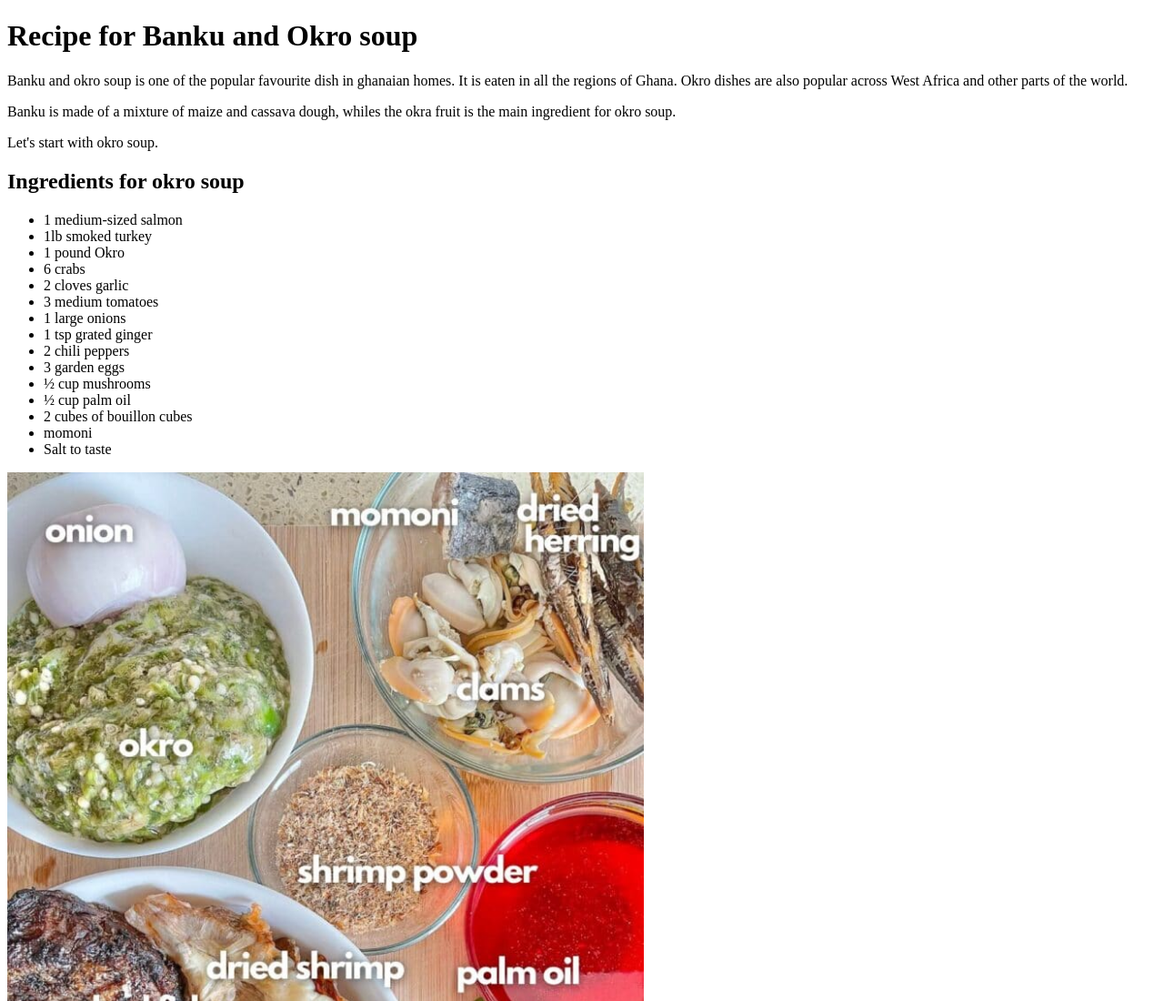
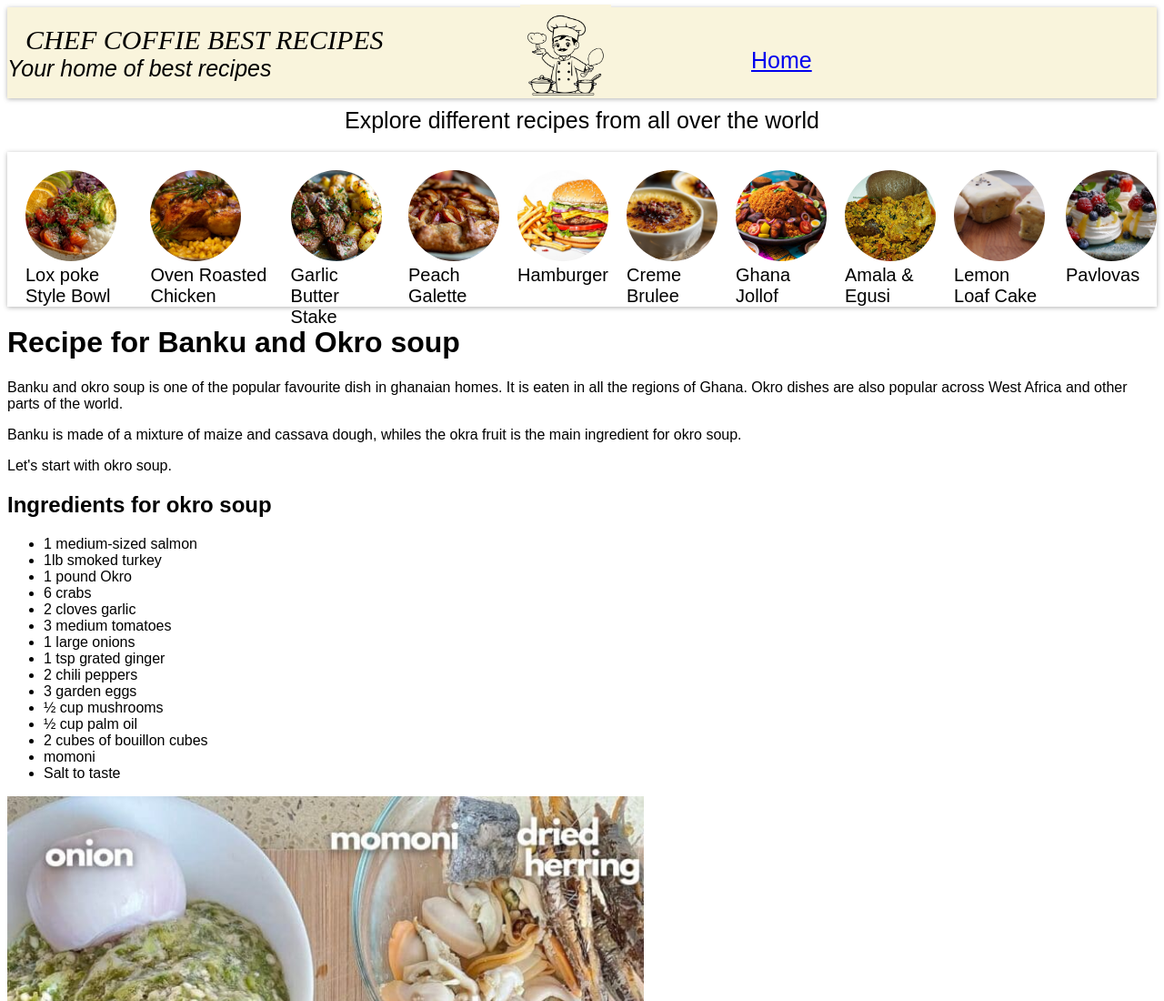
Before and after one commit to kellscaleb/school-project, a plain HTML site: page index.html in a window 1280 px wide. Shown: the top 1100 px of the page at 91% size. Drawn offline with Linux system fonts and the light colour scheme; a script that the page names is missing.

Commit message:
Add an header with nav links

```diff
--- a/index.html
+++ b/index.html
@@ -4,10 +4,110 @@
     <meta charset="UTF-8" />
     <meta name="viewport" content="width=device-width, initial-scale=1.0" />
     <title>My Recipe</title>
+
+    <link rel="stylesheet" href="styles/header.css">
+    <link rel="stylesheet" href="general.css">
+    <link rel="stylesheet" href="media.css">
   </head>
   <body>
-    <h1>Recipe for Banku and Okro soup</h1>
-    <div>
+    <header class="site-header">
+
+     <div class="brand-section">
+          <div class="brand-name">CHEF COFFIE BEST RECIPES</div>
+          <div class="brand-statement">Your home of best recipes</div>
+
+     </div>
+
+          <nav>
+            <a href="index.html"><img src="assets/images/CHEF brand.png" class="cartoon-brand"></a>
+            <a class="home-tab" href="./">Home</a>
+
+
+
+
+          </nav>
+
+        </div>
+
+
+    </header>
+    <div class="explore-row">Explore different recipes from all over the world</div>
+      <div class=" explore-container">
+          <div class="food-explore">
+            <div><img class="explore-food-pic" src="assets/images/Lox-Poke-Style-Bowl-with-Avocado-and-Citrus-Recipe-1.jpg" ></div>
+
+          <div class="food-name">Lox poke Style Bowl</div>
+          </div>
+
+      <div class="food-explore">
+            <div><img class="explore-food-pic" src="assets/images/Oven-Roasted-Chicken-With-Sweet-Corn-Flavor-Packed-One-Pan-Meal.jpg" ></div>
+
+          <div class="food-name">Oven Roasted Chicken </div>
+          </div>
+
+
+      <div class="food-explore">
+            <div><img class="explore-food-pic" src="assets/images/Garlic-Butter-Steak-Bites-with-Crispy-Potatoes-for-a-Quick-Dinner.jpg" ></div>
+
+          <div class="food-name">Garlic Butter Stake </div>
+          </div>
+
+
+        <div class="food-explore">
+            <div><img class="explore-food-pic" src="assets/images/Peach-Galette-with-Almond-Crust-How-to-make.jpg" ></div>
+
+          <div class="food-name">Peach Galette </div>
+          </div>
+
+        <div class="food-explore">
+            <div><img class="explore-food-pic" src="assets/images/closeup-hamburger-french-fries-napkin-illustration-mingo-side-fed-shows-large-drawing-real-oil_938522-6983.jpg" ></div>
+
+          <div class="food-name">Hamburger</div>
+          </div>
+
+
+          <div class="food-explore">
+            <div><img class="explore-food-pic" src="assets/images/Creme-Brulee-for-Two-–-Crackly-Tops-Silky-Centers.jpg" ></div>
+
+          <div class="food-name">Creme Brulee </div>
+          </div>
+
+
+
+        <div class="food-explore">
+            <div><img class="explore-food-pic" src="assets/images/ghana-jollof-rice-1.jpg" ></div>
+
+          <div class="food-name">Ghana Jollof </div>
+          </div>
+
+        <div class="food-explore">
+            <div><img class="explore-food-pic" src="assets/images/Egusi-frying-method-with-amala.jpg" ></div>
+
+          <div class="food-name">Amala & Egusi </div>
+          </div>
+
+
+          <div class="food-explore">
+            <div><img class="explore-food-pic" src="assets/images/Lemon-Lavender-Loaf-Cake-Inspired-by-the-Scents-of-a-French-Garden.jpg" ></div>
+
+          <div class="food-name">Lemon Loaf Cake </div>
+          </div>
+
+
+         <div class="food-explore">
+            <div><img class="explore-food-pic" src="assets/images/Mini-Pavlovas-with-Lemon-Curd-and-Berries-Recipe-2025.jpg" ></div>
+
+          <div class="food-name">Pavlovas </div>
+          </div>
+
+
+
+      </div>
+
+
+
+    <div><h1>Recipe for Banku and Okro soup</h1>
+     <div>
       <p>
         Banku and okro soup is one of the popular favourite dish in ghanaian
         homes. It is eaten in all the regions of Ghana. Okro dishes are also
@@ -18,6 +118,9 @@
         fruit is the main ingredient for okro soup.
       </p>
     </div>
+
+    </div>
+
 
     <p>Let's start with okro soup.</p>
     <div>
--- /dev/null
+++ b/media.css
@@ -0,0 +1,31 @@
+.explore-container {
+    display: flex;
+    flex-direction: row;
+    height: 150px;
+    gap: 20PX;
+    margin-bottom: 20px;
+    padding-left: 20px;
+    padding-top: 20px;
+    box-shadow: 0px 1px 5px  rgba(0, 0, 0, 0.3);
+    justify-content: space-evenly
+;
+
+}
+.explore-row {
+    text-align: center;
+    font-size: 25px;
+    margin-top: 10px;
+    margin-bottom: 20px;
+}
+
+.explore-food-pic {
+    height: 100px;
+    width: 100px;
+    object-fit: cover;
+    border-radius: 50px;
+}
+
+.food-name {
+    font-size: 20px;
+    word-wrap:break-word;
+}
--- /dev/null
+++ b/styles/header.css
@@ -0,0 +1,60 @@
+body {
+    font-family: Arial;
+}
+
+
+
+.site-header {
+    background-color: rgb(249, 244, 220);
+    position: relative;
+    display: flex;
+    flex-direction: row;
+    align-items: center;
+    top: 0;
+    left: 0;
+    right: 0;
+    height: 100px;
+    border-bottom-width: 1px;
+    box-shadow: 0px 1px 5px  rgba(0, 0, 0, 0.3);
+
+
+}
+
+. brand-section {
+    position: absolute;
+
+}
+
+.brand-name {
+    font-family: Haettenschweiler;
+    font-style:italic;
+    font-size: 30px;
+    margin-left: 20px;
+
+
+}
+
+.brand-statement {
+    font-size: 25px;
+    font-style:oblique;
+
+
+
+}
+
+.cartoon-brand {
+    width: 100px;
+    height: 100px;
+    object-fit: cover;
+    margin-left: 150px;
+    position: relative;
+;
+
+}
+
+.home-tab {
+    position: relative;
+    margin-left: 150px;
+    font-size: 25px;
+    top: -30px;
+}
```
Also changed, not shown: assets/images/CHEF brand.png (added), assets/images/Creme-Brulee-for-Two-–-Crackly-Tops-Silky-Centers.jpg (added), assets/images/Egusi-frying-method-with-amala.jpg (added), assets/images/Garlic-Butter-Steak-Bites-with-Crispy-Potatoes-for-a-Quick-Dinner.jpg (added), assets/images/Healthy-Burger-Sides-That-Arent-Just-Salad.jpg (added), assets/images/Lemon-Lavender-Loaf-Cake-Inspired-by-the-Scents-of-a-French-Garden.jpg (added), assets/images/Lox-Poke-Style-Bowl-with-Avocado-and-Citrus-Recipe-1.jpg (added), assets/images/Mini-Pavlovas-with-Lemon-Curd-and-Berries-Recipe-2025.jpg (added), assets/images/Oven-Roasted-Chicken-With-Sweet-Corn-Flavor-Packed-One-Pan-Meal.jpg (added), assets/images/Peach-Galette-with-Almond-Crust-How-to-make.jpg (added), assets/images/chef drawing.jpg (added), assets/images/closeup-hamburger-french-fries-napkin-illustration-mingo-side-fed-shows-large-drawing-real-oil_938522-6983.jpg (added), assets/images/ghana-jollof-rice-1.jpg (added), general.css (added).
